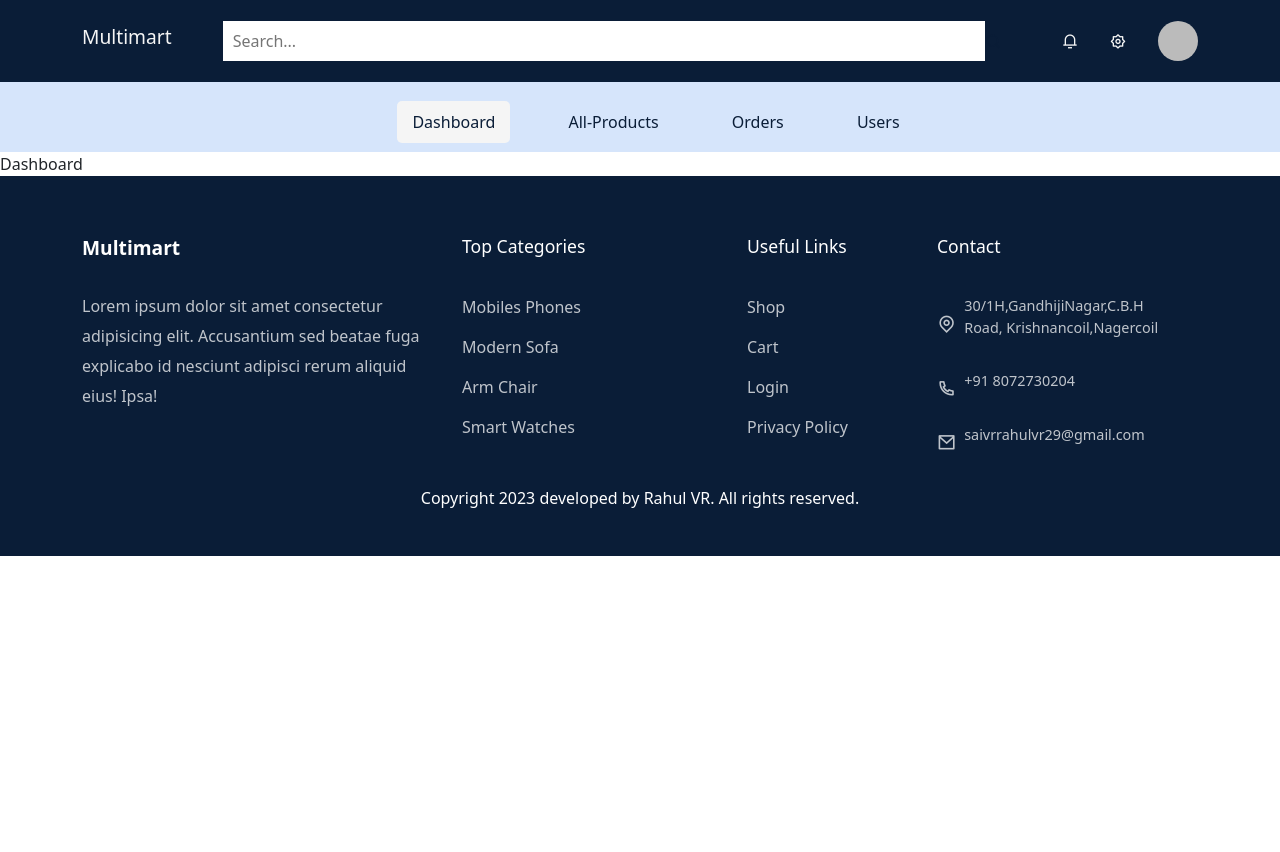
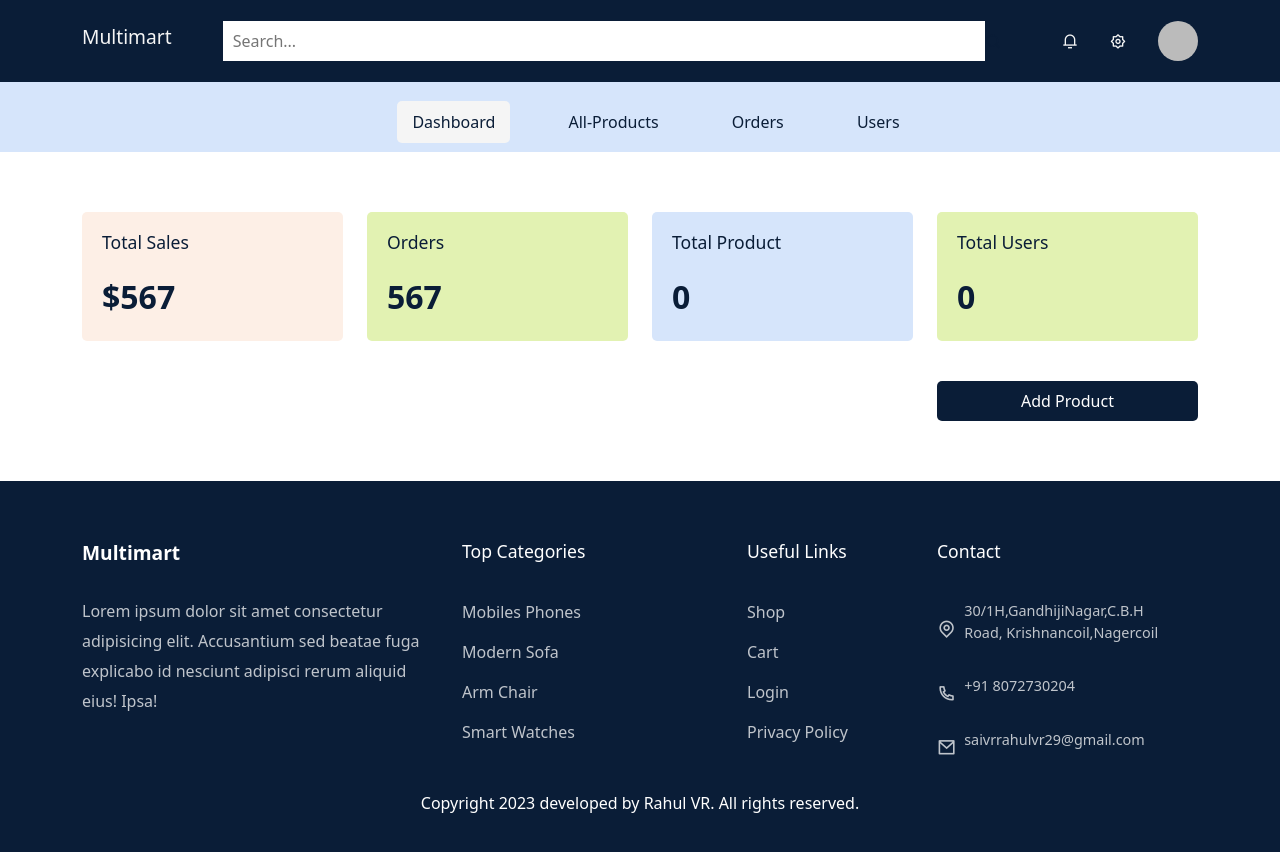
Before and after one commit to rahulvr29/e-commerce-website, a React (Vite) app: page /dashboard in a window 1280 px wide. Shown: the top 852 px of the page. Before the commit the page ends 800 px from the top, so only its background shows below. Built offline with nearby package versions, Linux system fonts and the light colour scheme; no server answers; the database is empty; sample sign-in values are in the browser's storage.

Commit message:
admin panel

```diff
--- a/src/admin/AddProducts.jsx
+++ b/src/admin/AddProducts.jsx
@@ -43,7 +43,7 @@ const AddProducts = () => {
         () => {
           getDownloadURL(uploadTask.snapshot.ref).then(async (downloadURL) => {
             await addDoc(docRef, {
-              title: enterTitle,
+              productName: enterTitle,
               shortDesc: enterShortDesc,
               description: enterDescription,
               category: enterCategory,
--- a/src/admin/AdminNav.jsx
+++ b/src/admin/AdminNav.jsx
@@ -47,7 +47,7 @@ const AdminNav = () => {
                 <span>
                   <i className="ri-settings-2-line"></i>
                 </span>
-                <img src={currentUser.photoURL} alt="" />
+                <img src={currentUser && currentUser.photoURL} alt="" />
               </div>
             </div>
           </Container>
--- a/src/admin/AllProducts.jsx
+++ b/src/admin/AllProducts.jsx
@@ -37,7 +37,7 @@ const AllProducts = () => {
                         <td>
                           <img src={item.imgUrl} alt="" />
                         </td>
-                        <td>{item.title}</td>
+                        <td>{item.productName}</td>
                         <td>{item.category}</td>
                         <td>${item.price}</td>
                         <td>
--- a/src/admin/Dashboard.jsx
+++ b/src/admin/Dashboard.jsx
@@ -1,9 +1,60 @@
-import React from 'react'
+import React from "react";
+import { Container, Row, Col } from "reactstrap";
+import '../style/dashboars.css'
+import useGetData from "../custom/hooks/useGetData";
+import { useNavigate } from "react-router-dom";
+
 
 const Dashboard = () => {
+
+  const {data: products} =useGetData('products');
+  const {data: users} =useGetData('users');
+  const navigate = useNavigate()
+
+
+  const handleAddProduct = ()=>{
+    navigate('/dashboard/add-product')
+  }
+
   return (
-    <div>Dashboard</div>
-  )
-}
+    <section>
+      <Container>
+        <Row>
+          <Col lg="3">
+            <div className="revenue__box">
+              <h5>Total Sales</h5>
+              <span>$567</span>
+            </div>
+          </Col>
+          <Col lg="3">
+          <div className="order__box">
+              <h5>Orders</h5>
+              <span>567</span>
+            </div>
+          </Col>
+          <Col lg="3">
+          <div className="product__box">
+              <h5>Total Product</h5>
+              <span>{products.length}</span>
+            </div>
+          </Col>
+          <Col lg="3">
+          <div className="users__box">
+              <h5>Total Users</h5>
+              <span>{users.length}</span>
+            </div>
 
-export default Dashboard
+            <div>
+              <button className="shop__btn addBTn" onClick={handleAddProduct}>
+              Add Product
+              </button>
+            </div>
+          </Col>
+
+        </Row>
+      </Container>
+    </section>
+  );
+};
+
+export default Dashboard;
--- a/src/admin/index.js
+++ b/src/admin/index.js
@@ -2,3 +2,5 @@ export {default as AddProducts} from "./AddProducts"
 export {default as AllProducts} from "./AllProducts"
 export {default as AdminNav} from "./AdminNav"
 export {default as Dashboard} from "./Dashboard"
+export {default as User} from "./User"
+export {default as Order} from "./Order"
--- a/src/components/Header/Header.jsx
+++ b/src/components/Header/Header.jsx
@@ -128,7 +128,12 @@ const Header = () => {
                   }
                 >
                   {currentUser ? (
-                    <span onClick={logOut}>Logout</span>
+                    <div className="d-flex align-items-center justify-content-center flex-column SL">
+                      <span onClick={logOut}>Logout</span>
+                    <motion.span whileTap={{ scale: 0.9 }}>
+                        <Link to="/dashboard">Dashboard</Link>
+                      </motion.span>
+                    </div>
                   ) : (
                     <div className="d-flex align-items-center justify-content-center flex-column SL">
                       <motion.span whileTap={{ scale: 0.9 }}>
@@ -136,9 +141,6 @@ const Header = () => {
                       </motion.span>
                       <motion.span whileTap={{ scale: 0.9 }}>
                         <Link to="/login">Login</Link>
-                      </motion.span>
-                      <motion.span whileTap={{ scale: 0.9 }}>
-                        <Link to="/dashboard">Dashboard</Link>
                       </motion.span>
                     </div>
                   )}
--- a/src/pages/Home.jsx
+++ b/src/pages/Home.jsx
@@ -7,11 +7,12 @@ import { Link } from "react-router-dom";
 import { motion } from "framer-motion";
 import Services from "../services/Services";
 import ProductsList from "../UI/ProductsList";
-import products from "../assets/data/products";
 import counterImg from "../assets/images/counter-timer-img.png"
 import Clock from "../UI/Clock";
+import useGetData from "../custom/hooks/useGetData";
 
 const Home = () => {
+  const {data: products, loading} = useGetData('products')
   const [trendingProducts, setTrendingProducts] = useState([]);
   const [bestSalesProducts, setBestSalesProducts] = useState([]);
   const [mobilesProducts, setMobilesProducts] = useState([]);
@@ -46,7 +47,7 @@ const Home = () => {
     setPopularProducts(filteredPopularProducts);
 
 
-  }, []);
+  }, [products]);
   return (
     <Helmet title={" Home"}>
       <section className="hero__section">
@@ -86,9 +87,13 @@ const Home = () => {
         <Container>
           <Row>
             <Col lg="12" md="" className="text-center">
-              <h3 className="section__title">Trending Products</h3>
+              <h2 className="section__title">Trending Products</h2>
             </Col>
-            <ProductsList data={trendingProducts} />
+            {
+              loading ? <h5 className="fw-bold text-center ">Loading....</h5> :
+              <ProductsList data={trendingProducts} />
+            }
+
           </Row>
         </Container>
       </section>
@@ -98,7 +103,11 @@ const Home = () => {
             <Col lg="12" md="" className="text-center">
               <h3 className="section__title">Best Sales</h3>
             </Col>
-            <ProductsList data={bestSalesProducts} />
+            {
+              loading ? <h5 className="fw-bold text-center ">Loading....</h5> :
+              <ProductsList data={bestSalesProducts} />
+            }
+
           </Row>
         </Container>
       </section>
@@ -127,8 +136,14 @@ const Home = () => {
             <Col lg="12" md="" className="text-center mb-5">
               <h2 className="section__title">New Arrivals</h2>
             </Col>
-            <ProductsList data={mobilesProducts} />
-            <ProductsList data={wirelessProducts} />
+            {
+              loading ? <h5 className="fw-bold text-center ">Loading....</h5> :
+              <ProductsList data={mobilesProducts} />
+            }
+            {
+              loading ? <h5 className="fw-bold text-center ">Loading....</h5> :
+              <ProductsList data={wirelessProducts} />
+            }
           </Row>
         </Container>
       </section>
@@ -138,7 +153,10 @@ const Home = () => {
             <Col lg="12" md="" className="text-center mb-5">
               <h3 className="section__title">Popular in Category</h3>
             </Col>
-            <ProductsList data={popularProducts} />
+            {
+              loading ? <h5 className="fw-bold text-center ">Loading....</h5> :
+              <ProductsList data={popularProducts} />
+            }
           </Row>
         </Container>
       </section>
--- a/src/pages/ProductDetails.jsx
+++ b/src/pages/ProductDetails.jsx
@@ -2,7 +2,7 @@ import React, { useRef, useState, useEffect } from "react";
 import { Container, Row, Col } from "reactstrap";
 import { motion } from "framer-motion";
 import { useParams } from "react-router-dom";
-import products from "../assets/data/products";
+// import products from "../assets/data/products";
 import Helmet from "../components/Helmet/Helmet";
 import CommonSection from "../UI/CommonSection";
 import ProductsList from "../UI/ProductsList";
@@ -10,20 +10,42 @@ import { useDispatch } from "react-redux";
 import { cartActions } from "../redux/slices/cartSlice";
 import { toast } from "react-toastify";
 import "../style/product-details.css";
+import { db } from "../firebase.config";
+import { doc, getDoc } from "firebase/firestore";
+import useGetData from "../custom/hooks/useGetData";
+useGetData
 
 const ProductDetails = () => {
+  const [product, setProduct] = useState({})
   const [tab, setTab] = useState("desc");
   const reviewUser = useRef("");
   const reviewMsg = useRef("");
   const [rating, setRating] = useState(null);
   const { id } = useParams();
+
+  const { data: products} = useGetData('products')
+
   const dispatch = useDispatch();
-  const product = products.find((item) => item.id === id);
+  // const product = products.find((item) => item.id === id);
+
+  const docRef = doc(db,'products', id)
+
+  useEffect(()=> {
+    const getProduct = async()=>{
+      const docSnap = await getDoc(docRef)
+      if(docSnap.exists()){
+        setProduct(docSnap.data())
+      }else{
+        console.log('no product')
+      }
+    }
+    getProduct()
+  }, [])
   const {
     imgUrl,
     productName,
-    avgRating,
-    reviews,
+    // avgRating,
+    // reviews,
     description,
     price,
     shortDesc,
@@ -93,7 +115,7 @@ const ProductDetails = () => {
                     </span>
                   </div>
                   <p>
-                    (<span>{avgRating}</span> ratings)
+                    {/* (<span>{avgRating}</span> ratings) */}
                   </p>
                 </div>
                 <div className="d-flex align-items-center gap-5">
@@ -128,18 +150,19 @@ const ProductDetails = () => {
                   className={`${tab === "rev" ? "active__tab " : ""}`}
                   onClick={() => setTab("rev")}
                 >
-                  Review ({reviews.length})
+                  Review
+                  {/* ({reviews.length}) */}
                 </h6>
               </div>
 
               {tab === "desc" ? (
-                <div className="tab__content mt-5">
+                <div className="tab__content mt-2">
                   <p>{description} </p>
                 </div>
               ) : (
                 <div className="product__review">
                   <div className="review__wrapper">
-                    <ul>
+                    {/* <ul>
                       {reviews.map((item, index) => (
                         <li key={index} className="mt-4">
                           <h6>Sam Vishal</h6>
@@ -147,7 +170,7 @@ const ProductDetails = () => {
                           <p>{item.text}</p>
                         </li>
                       ))}
-                    </ul>
+                    </ul> */}
                     <div className="review__form">
                       <h4>Leave Your Experience</h4>
                       <form action="" onSubmit={handleSubmit}>
--- a/src/routes/Routers.jsx
+++ b/src/routes/Routers.jsx
@@ -10,7 +10,7 @@ import {
 } from "../pages";
 import { Routes, Route, Navigate } from "react-router-dom";
 import ProtectedRoute from "./ProtectedRoute";
-import { AddProducts, AllProducts, Dashboard } from "../admin";
+import { AddProducts, AllProducts, Dashboard, Order, User } from "../admin";
 
 const Routers = () => {
   return (
@@ -27,6 +27,8 @@ const Routers = () => {
         <Route path="dashboard" element={<Dashboard />} />
         <Route path="dashboard/all-product" element={<AllProducts />} />
         <Route path="dashboard/add-product" element={<AddProducts />} />
+        <Route path="dashboard/users" element={<User />} />
+        <Route path="dashboard/orders" element={<Order />} />
       </Route>
     </Routes>
   );
--- /dev/null
+++ b/src/style/dashboars.css
@@ -0,0 +1,31 @@
+.revenue__box, .product__box, .order__box, .users__box{
+  padding: 20px;
+  border-radius: 5px;
+}
+.revenue__box{
+  background: var(--card-bg-01);
+}
+.product__box{
+  background: var(--card-bg-02);
+}
+.order__box{
+  background: var(--card-bg-04);
+}
+.users__box{
+  background: var(--card-bg-04);
+}
+.revenue__box h5, .product__box h5, .order__box h5,  .users__box h5{
+  font-size: 1.1rem;
+  font-weight: 500;
+  color: var(--primary-color);
+  margin-bottom: 20px;
+}
+.revenue__box span, .product__box span, .order__box span,  .users__box span{
+  font-weight: 600;
+  font-size: 2rem;
+  color: var(--primary-color);
+
+}
+.addBTn{
+  width: 100%;
+}
```
Also changed, not shown: src/admin/Order.jsx (added, +21 -0 lines), src/admin/User.jsx (added, +56 -0 lines).
